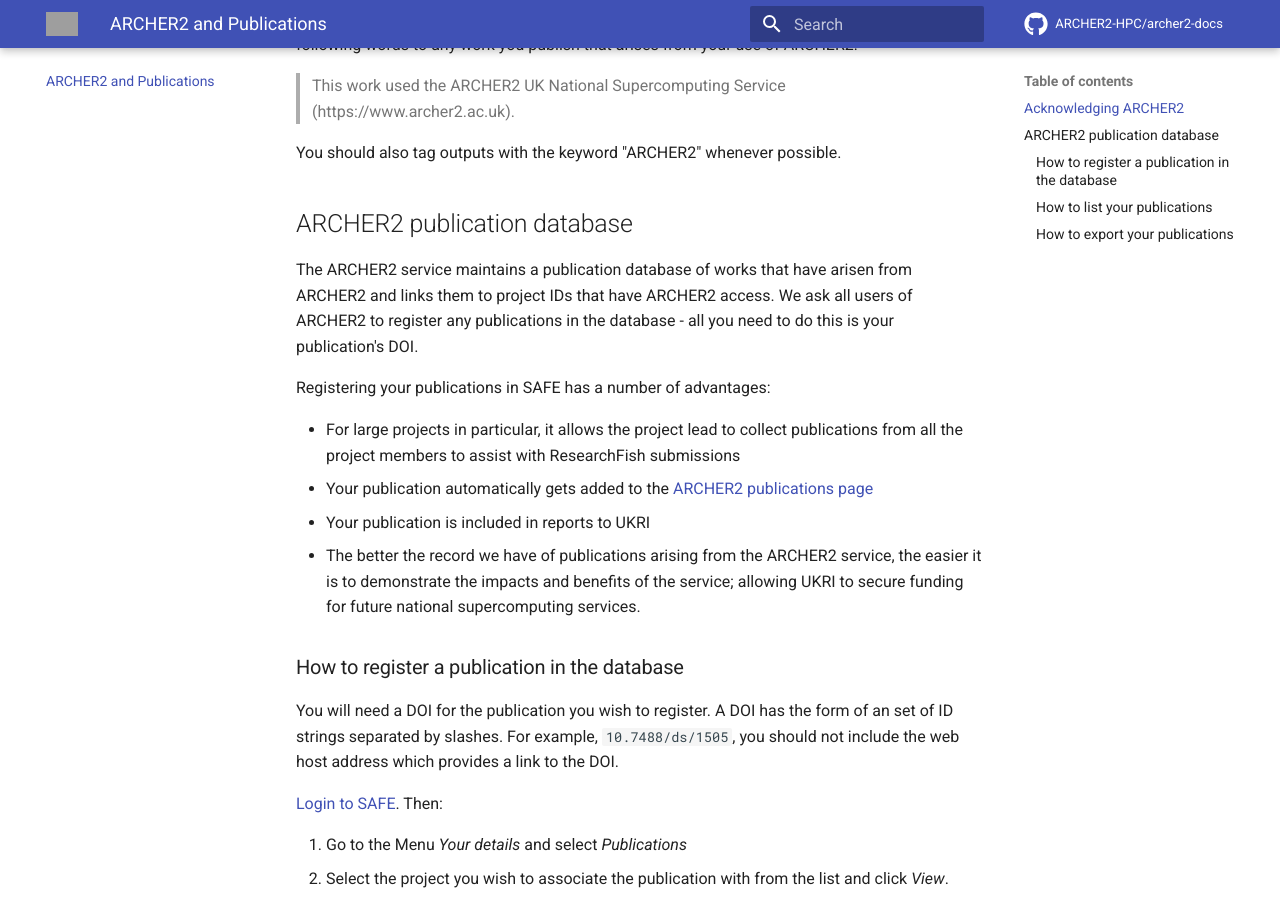
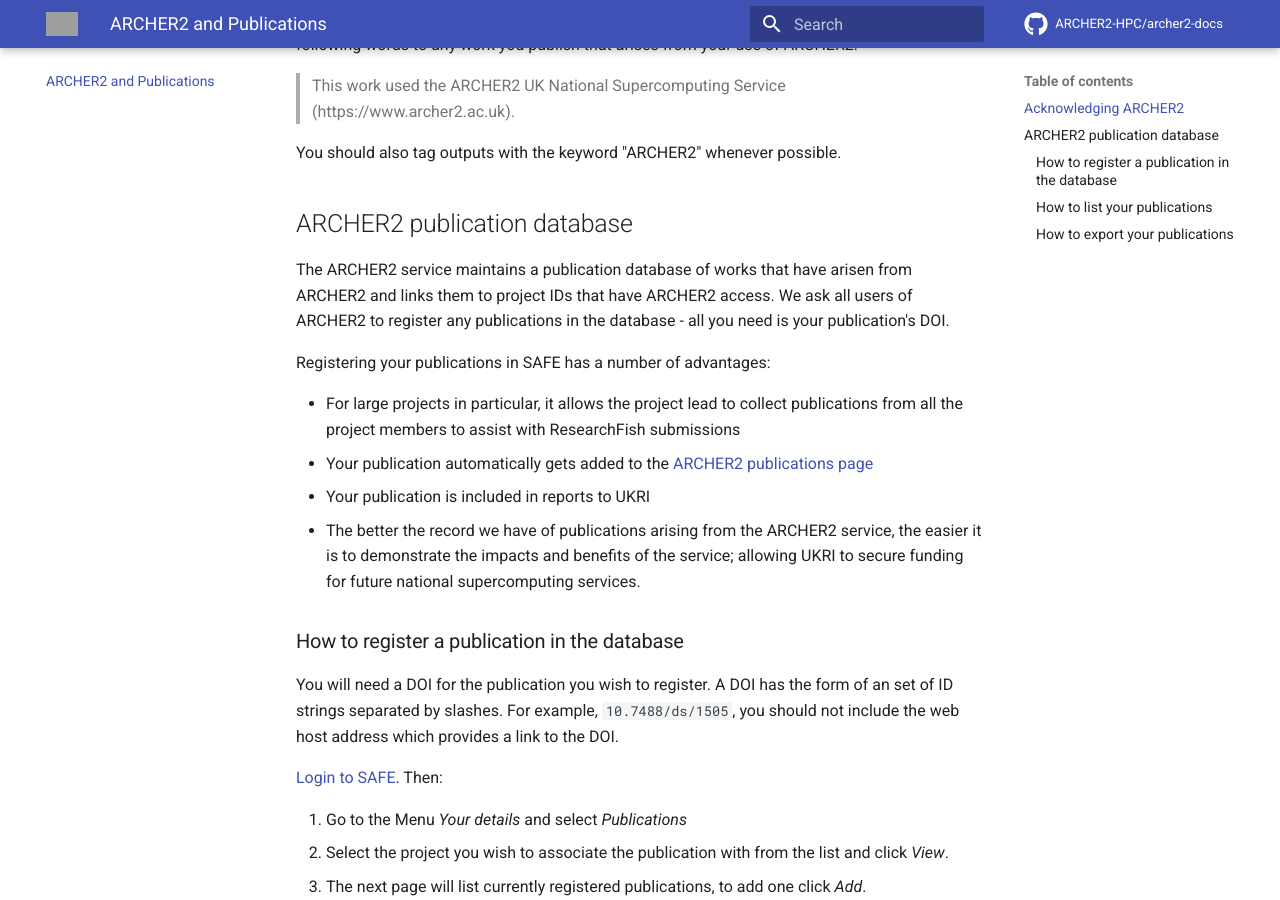
Before and after one commit to ARCHER2-HPC/archer2-docs, an MkDocs documentation site: the page built from docs/publish/index.md, in a window 1280 px wide and 900 px high, scrolled down 415 px. Built offline with MkDocs 1.6.1 and Material for MkDocs 9.7.7, drawn with Linux system fonts in a browser that asks for light colours; comment, search, counter and statistics services are not loaded; grey boxes are pictures that could not be loaded.

Commit message:
Addresses reviewer comments

```diff
--- a/docs/publish/index.md
+++ b/docs/publish/index.md
@@ -17,7 +17,7 @@
 
 The ARCHER2 service maintains a publication database of works that have arisen from ARCHER2 and
 links them to project IDs that have ARCHER2 access. We ask all users of ARCHER2 to register any
-publications in the database - all you need to do this is your publication's DOI.
+publications in the database - all you need is your publication's DOI.
 
 Registering your publications in SAFE has a number of advantages:
 
```
